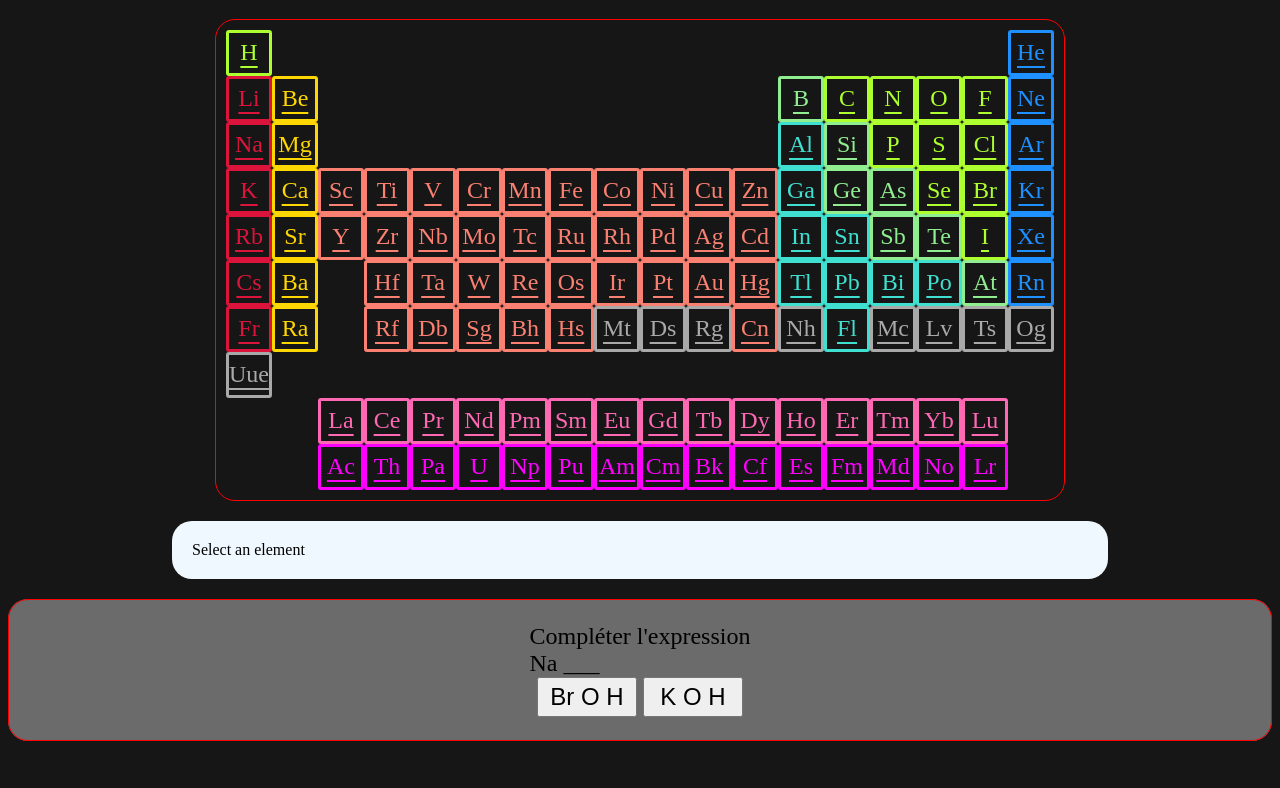
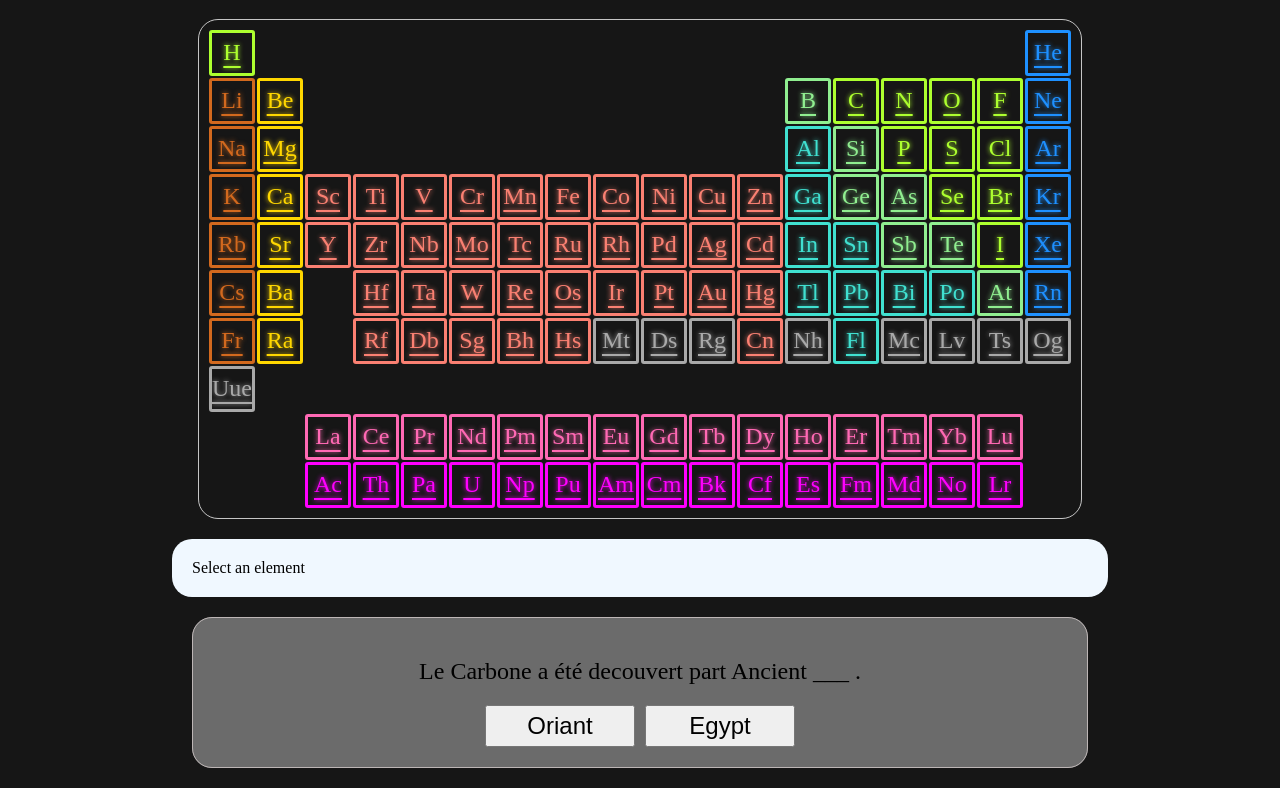
Before and after one commit to Adry08/Periodic-Table, a plain HTML site: page index.html in a window 1280 px wide. Shown: the part 61-849 px from the top of the page. Before the commit the page ends 822 px from the top, so only its background shows below. Drawn offline with Linux system fonts and the light colour scheme.

Commit message:
Add files via upload

```diff
--- /dev/null
+++ b/Quiz.json
@@ -0,0 +1,42 @@
+{
+    "quiz":[
+       {
+            "question":"Le Carbone a été decouvert part Ancient",
+            "choix":["Oriant","Egypt"],
+            "answer":"Egypt"
+        },
+        {
+            "question":"Cet élément fut trouver pour la premier dans la patate <br> Cet élément est le",
+            "choix":["Calcium","Potassium","Or","Plond"],
+            "answer":"Potassium"
+        },{
+            "question":"Cet élement à 32 életrons. Et fait réferene à l'allemagne. Il est le ",
+            "choix":["Germanium","Krypton","Baryum"],
+            "answer":"Germanium"
+        },{
+            "question":"HS : Hors-Service mais est également le ",
+            "choix":["Hafnium","Hassium"],
+            "answer":"Hassium"
+        },{
+            "question":"Je suis me situe à la 4éme période et à la 10éme colonne. Je suis le ",
+            "choix":["Zinc","Cuivre","Nickel"],
+            "answer":"Nickel"
+        },{
+            "question":"Il est l'élément le plus répendu dans l'univers. Il est l' ",
+            "choix":["Hydrogène","Hélium","Uranium"],
+            "answer":"Hydrogène"
+        },{
+            "question":"Le plus lourd élément present dans la nature. Est l' ",
+            "choix":["Plomb","Or","Uranium"],
+            "answer":"Uranium"
+        },{
+            "question":"Il fait illuminé les villes la nuit. Le ",
+            "choix":["Néon","Fluor"],
+            "answer":"Néon"
+        },{
+            "question":"Présent dans partout sur nos table avec la soude. Le ",
+            "choix":["Potassium","Chlore"],
+            "answer":"Chlore"
+        }
+    ]
+}
--- a/app.js
+++ b/app.js
@@ -16,7 +16,7 @@ const getData = async(e) =>{
 const trieElement = (e)=>{
 
     const data = e;
-    for ( let i = 0 ; i < data.length  ; i++){
+    for (let i = 0 ; i < data.length  ; i++){
         let element = data[i];
 
         // console.log(i + " " + element.symbol + " : "+" Xpos : "+element.xpos+" | "+"Ypos : "+element.ypos );
@@ -150,8 +150,8 @@ const output = (e)=>{
 
         text.innerHTML = '';
 
-        const dataKeys = Object.keys(data);
-        const dataValue = Object.values(data);
+        // const dataKeys = Object.keys(data);
+        // const dataValue = Object.values(data);
 
         const btnRemove = document.createElement('div');
         btnRemove.className = 'remove';
@@ -168,7 +168,7 @@ const output = (e)=>{
         // }
 
         text.innerHTML += `<div class='container'><h2 class = 'name'>${data.name}</h2>
-        <div class="img"><img src="${data.image.url}" alt="${data.image.attribution}" height="200px" width="200px" >
+        <div class="img"><img src="${data.image.url}" alt="${data.image.attribution}">
         </div><div class="legend">${data.image.title}</div>
         <div class="summary">${data.summary}</div></div>
         <div class="container"><div class="general">
@@ -180,10 +180,10 @@ const output = (e)=>{
         <span>Category : ${data.category}</span>
         </div></div>
         <div class="container"><div class="stat">
-        <span>Boil : ${data.boil}</span>
+        <span>Boil : ${data.boil} °C</span>
         <span>Discovered by : ${data.discovered_by}</span>
         <span>Density : ${data.density}</span>
-        <span>Melt : ${data.melt}</span>
+        <span>Melt : ${data.melt} °C</span>
         <span>Period : ${data.period}</span>
         <span>Group : ${data.group}</span>
         <span>Phase : ${data.phase}</span>
@@ -202,48 +202,84 @@ const output = (e)=>{
 
 getData(trieElement);
 
-// getData(click)
+getData(click)
 
 
 
-const answers = ["Br O H", "Ancient Egypt"]
+
+const getQuiz = async() => {
+
+    await fetch('./Quiz.json')
+        .then((response) => response.json())
+        .then((json) => {
+            let quiz = json.quiz
+
+            let i = 0
+            quuiz(i,quiz);
+
+        })
 
 
-const btn = document.querySelectorAll('.buttonquiz')
-const containerquiz = document.querySelectorAll('.containerquiz')
+}
+
+getQuiz();
+
+function quuiz(e,f){
+    let i = e;
+
+    const quiz = f;
+    while (i < quiz.length ){
+        const question = document.getElementById('question');
+        question.innerHTML = quiz[i].question + ' <span>___</span> .';
+
+        const choose = document.getElementById('choose');
+        choose.innerHTML = "";
+
+        for (j of quiz[i].choix){
+            choose.innerHTML += `<button class="buttonquiz" id="${j}">${j}</button>`
+        };
+
+        const btnQuiz = document.querySelectorAll('.buttonquiz');
+        btnQuiz.forEach((e)=>{
+            e.addEventListener('click',(e)=>{
+                let choose = e.target;
+                let answer = quiz[i].answer;
+                const rep = document.querySelector('#question span');
+                if (answer === choose.id){
+                    rep.textContent = choose.id;
+                    rep.classList.add('true');
+                    choose.classList.add('true');
+                    setTimeout(()=>{
+                        choose.classList.remove('true');
+                        rep.classList.remove('true');
+                        rep.textContent = "____";
+                },500)
+                    i++;
+                    setTimeout(()=>{
+                        quuiz(i++,quiz)
+                    },700);
 
 
-let i = 0
+                }else{
+                    rep.textContent = choose.id;
+                    rep.classList.add('false');
+                    choose.classList.add('false');
+                    setTimeout(()=>{
+                        choose.classList.remove('false');
+                        rep.classList.remove('false');
+                        rep.textContent = "____";
+                },500)
 
-btn.forEach((e) => {
+                }
 
-    e.addEventListener('click', () => {
-        if (i < answers.length) {
+            })
 
-            let rep = document.getElementById(`quiz${i}`)
-            if (e.value === answers[i]) {
+        })
+        break;
 
-                rep.innerText = e.value;
-                rep.classList.remove('false')
-                rep.classList.add('true');
+    }
 
-                setTimeout(() => {
-                    containerquiz[i + 1].classList.remove('disable')
-                    containerquiz[i].classList.add('disable');
-                    i++
-                }, 1000)
-
-            } else {
-
-                rep.innerText = e.value;
-                rep.classList.add('false');
-                setTimeout(() => {
-                    rep.innerText = "____";
-                }, 500)
-
-            };
-
-        };
-    });
-
-});
+    if (i == quiz.length){
+        document.querySelector('.containerquiz').innerHTML = '<span class="text-enter">Félicitation <br> Tu as tout fini !</span>'
+    }
+}
--- a/index.html
+++ b/index.html
@@ -20,32 +20,12 @@
         <div id="text">Select an element</div>
     </div>
 
-
     <div class="bodyquiz">
         <div class="containerquiz">
-        <div id="quiz">
-            Compléter l'expression <br>
-            Na <span id="quiz0">___</span>
+            <span id="question"></span>
+            <div id="choose"></div>
         </div>
-        <div class="container">
-            <button value="Br O H"  class="buttonquiz">Br O H</button>
-            <button value="K O H"  class="buttonquiz">K O H</button>
-        </div>
-        </div>
-        <div class="containerquiz disable">
-            <div id="quiz">
-                Le Carbone a été decouvert part
-                <span id="quiz1">___</span>
-            </div>
-            <div class="container">
-                <button value="Moyen Orian" class="buttonquiz">Oriant</button>
-                <button value="Ancient Egypt"  class="buttonquiz">Egypt</button>
-            </div>
-        </div>
-
     </div>
-
-
     <script src="./app.js"></script>
 </body>
 </html>
--- a/style.css
+++ b/style.css
@@ -12,7 +12,7 @@ body {
 :root{
     --nonMetal:greenyellow;
     --nobleGas:dodgerblue;
-    --alkaliMetal:crimson;
+    --alkaliMetal:chocolate;
     --alkaliEarthMetal:gold;
     --metalloid:lightgreen;
     --unknown:darkgrey;
@@ -20,15 +20,12 @@ body {
     --actinide:fuchsia;
     --lanthanide:hotpink;
     --post-transitionMetal:turquoise;
-
-
 }
 
 .container{
     width: fit-content;
-    margin: 0 auto;
+    margin: 10px auto;
     position: relative;
-
 }
 
 h1{
@@ -46,9 +43,10 @@ h1{
     grid-template-columns: repeat(18,1fr);
     grid-template-rows: repeat(10,1fr);
     padding: 10px;
-    border: red solid 1px;
+    border: rgb(197, 197, 197) solid 1px;
     width: fit-content;
     margin: 0 auto;
+    gap: 2px;
 }
 .element{
     height: 40px;
@@ -62,19 +60,21 @@ h1{
     transition: all ease-in 10ms;
     text-decoration: underline;
     text-underline-offset: 15%;
+    text-shadow: currentColor 0 0 5px;
+    border: currentColor solid 3px;
 
 }
 
-.period{
-    display: flex;
-    flex-direction: row;
-    flex-wrap: wrap;
-
+.element:hover{
+    cursor: pointer;
+    color: whitesmoke;
+    box-shadow: currentColor 0 0 5px;
 }
 
 
+
 .nonMetal{
-    border: var(--nonMetal) solid 3px;
+
     color: var(--nonMetal);
 }
 .nonMetal:hover{
@@ -82,7 +82,7 @@ h1{
 }
 
 .nobleGas{
-    border: var(--nobleGas) solid 3px;
+
     color: var(--nobleGas);
 }
 .nobleGas:hover{
@@ -90,14 +90,14 @@ h1{
 }
 
 .alkaliMetal{
-    border: var(--alkaliMetal)  solid 3px;
+
     color: var(--alkaliMetal);
 }
 .alkaliMetal:hover{
     background-color:var(--alkaliMetal);
 }
 .alkaliEarthMetal{
-    border: var(--alkaliEarthMetal) solid 3px;
+
     color: var(--alkaliEarthMetal);
 }
 .alkaliEarthMetal:hover{
@@ -105,7 +105,7 @@ h1{
 }
 
 .metalloid{
-    border: var(--metalloid) solid 3px;
+
     color:var(--metalloid);
 }
 .metalloid:hover{
@@ -113,7 +113,7 @@ h1{
 }
 
 .unknown{
-    border: var(--unknown) solid 3px;
+
     color: var(--unknown);
 }
 .unknown:hover{
@@ -121,7 +121,7 @@ h1{
 }
 
 .transitionMetal{
-    border: var(--transitionMetal) solid 3px;
+
     color: var(--transitionMetal);
 }
 .transitionMetal:hover{
@@ -129,7 +129,7 @@ h1{
 }
 
 .actinide{
-    border: var(--actinide) solid 3px;
+
     color: var(--actinide);
 }
 .actinide:hover{
@@ -137,7 +137,7 @@ h1{
 }
 
 .lanthanide{
-    border: var(--lanthanide) solid 3px;
+
     color: var(--lanthanide);
 }
 .lanthanide:hover{
@@ -145,16 +145,13 @@ h1{
 }
 
 .post-transitionMetal{
-    border: var(--post-transitionMetal) solid 3px;
+
     color: var(--post-transitionMetal);
 }
 .post-transitionMetal:hover{
     background-color: var(--post-transitionMetal);
 }
-.element:hover{
-    cursor: pointer;
-    color: white;
-}
+
 
 .output{
     border: rgb(24, 22, 22) solid 1px;
@@ -251,6 +248,12 @@ h1{
 
 }
 
+.img img{
+    height: 150px;
+    width: 150px;
+}
+
+
 .name{
     text-align: center;
     text-decoration: underline;
@@ -293,7 +296,7 @@ h1{
     margin: 0 5px;
 }
 
-@media screen and (max-width : 900px ){
+@media (max-width : 900px ){
 
     .element{
         height: 3vw;
@@ -312,7 +315,6 @@ h1{
 
     #number,#atomic_mass{
         font-size:large;
-
     }
 
     .output{
@@ -335,18 +337,25 @@ h1{
 .bodyquiz{
     background-color: rgb(107, 107, 107);
     border-radius: 20px;
+    width: 70vw;
+    margin: 20px auto;
+
 }
+
 .containerquiz {
     display: flex;
     align-items: center;
     flex-direction: column;
-    margin: 20px 0;
     font-size: x-large;
-    border: red solid 1px;
+    border: rgb(189, 182, 182) solid 1px;
     border-radius: 20px;
     padding: 20px;
     min-height: 100px;
     justify-content: center;
+}
+
+.containerquiz #question{
+    margin: 20px;
 }
 
 .true {
@@ -359,13 +368,23 @@ h1{
     text-decoration: underline;
 }
 
-.disable {
-    display: none;
+.buttonquiz {
+    cursor: pointer;
+    width: 150px;
+    height: fit-content;
+    font-size: x-large;
+    padding: 5px;
+
 }
 
-.buttonquiz {
-    cursor: pointer;
-    width: 100px;
-    height: 40px;
-    font-size: x-large;
+.text-enter{
+    text-align: center;
 }
+
+#choose{
+    display: flex;
+    display: -webkit-flex;
+    flex-wrap: wrap;
+    justify-content: center;
+    gap: 10px;
+}
```
